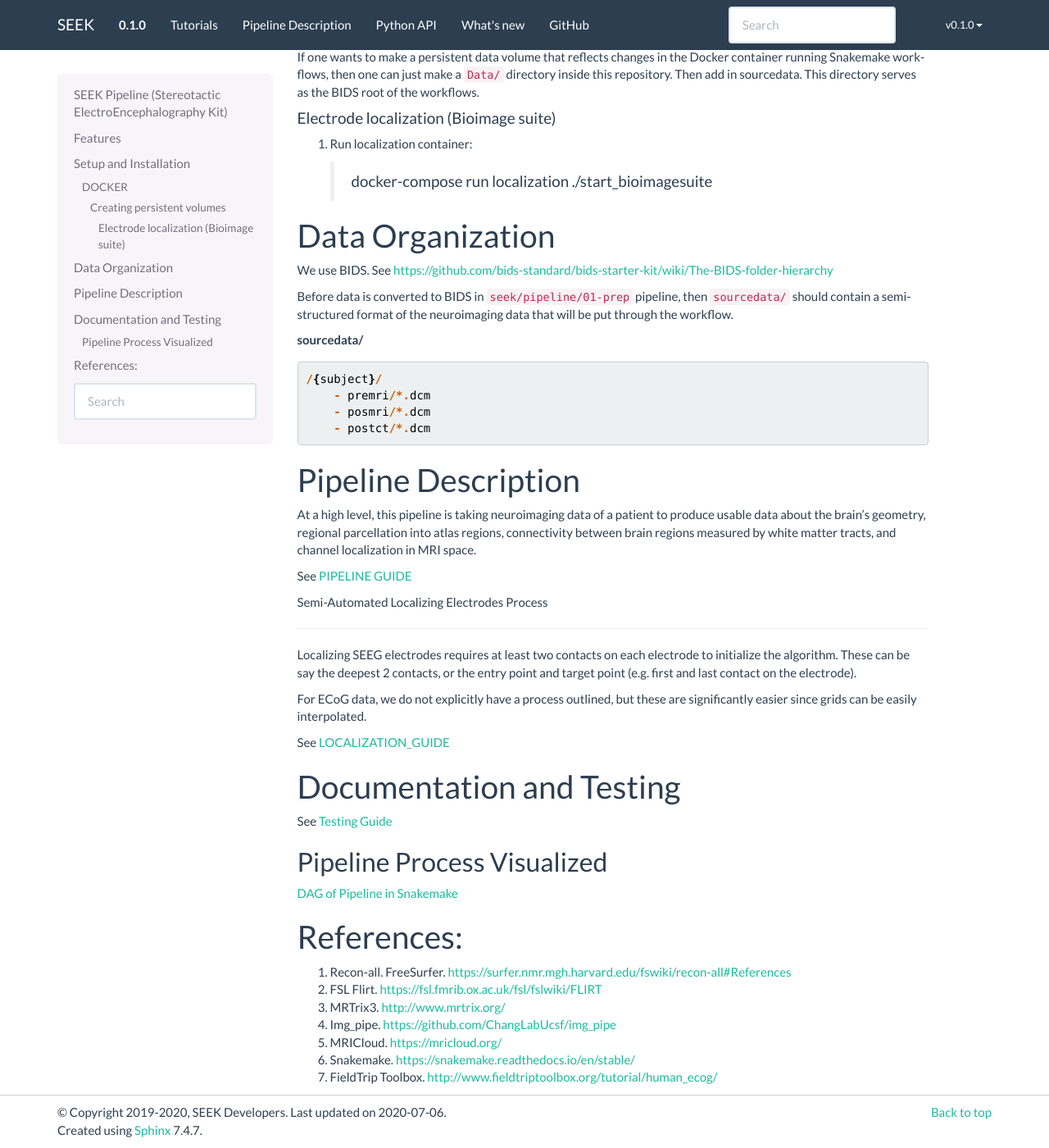
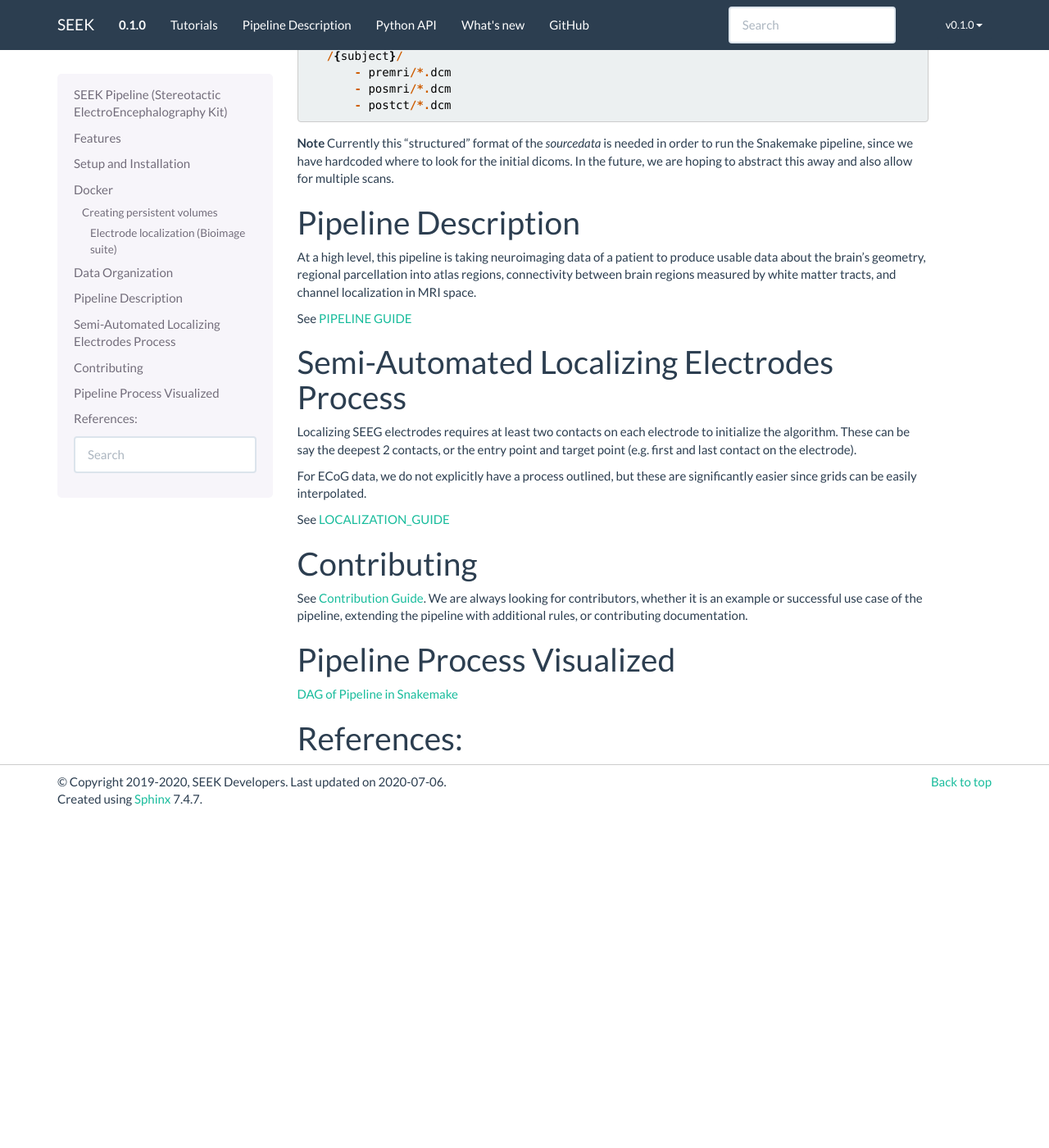
Before and after one commit to ncsl/seek, a Sphinx documentation site: the page built from doc/index.rst, in a window 1280 px wide and 1400 px high, scrolled down 1383 px. Shown: the whole window at 82% size. Built offline with Sphinx 7.4.7, drawn with Linux system fonts in a browser that asks for light colours; cross-references to code outside the pages are shown as plain code; after the commit the page ends 2379 px from its top, so only the background shows below that; some of the changed text lies outside the part shown.

Commit message:
Fixing documentation.

```diff
--- a/README.rst
+++ b/README.rst
@@ -51,40 +47,8 @@ and iEEG data (ECoG, or SEEG).
 For incorporation of DTI data, see `ndmeg <https://github.com/neurodata/ndmg>`_.
 
 
-.. raw:: html
-
-   <!-- MarkdownTOC -->
-
-
-* Features
-* Setup and Installation
-
-  * DOCKER
-
-* Creating persistent volumes
-  .. code-block::
-
-       - Reconstruction
-       - Electrode localization \(Bioimage suite\)
-
-* Data Organization
-* Pipeline Description
-* Documentation and Testing
-
-  * Pipeline Process Visualized
-
-* References:
-
-
-.. raw:: html
-
-   <!-- /MarkdownTOC -->
-
-
-
 Features
 --------
-
 
 * [ ] Add support for MRICloud running using R-script. Possibly convert to Python script.
 * [ ] Create unit and integration tests using pytest that test: pipeline in both snakemake and Python
@@ -135,14 +101,11 @@ directory serves as the BIDS root of the workflows.
 Electrode localization (Bioimage suite)
 ~~~~~~~~~~~~~~~~~~~~~~~~~~~~~~~~~~~~~~~
 
+Run localization container:
 
-#.
-   Run localization container:
-
-   ..
+.. code-block::
 
       docker-compose run localization ./start_bioimagesuite
-
 
 Data Organization
 -----------------
@@ -154,16 +117,18 @@ Before data is converted to BIDS in ``seek/pipeline/01-prep`` pipeline,
 then ``sourcedata/`` should contain a semi-structured format of the neuroimaging data that will
 be put through the workflow.
 
-**sourcedata/**
 
 .. code-block::
 
-   /{subject}/
-       - premri/*.dcm
-       - posmri/*.dcm
-       - postct/*.dcm
+    sourcedata/
+       /{subject}/
+           - premri/*.dcm
+           - posmri/*.dcm
+           - postct/*.dcm
 
-
+**Note** Currently this "structured" format of the `sourcedata` is needed in order to run the
+Snakemake pipeline, since we have hardcoded where to look for the initial dicoms. In the future,
+we are hoping to abstract this away and also allow for multiple scans.
 
 Pipeline Description
 --------------------
@@ -171,11 +136,10 @@ Pipeline Description
 At a high level, this pipeline is taking neuroimaging data of a patient to produce usable data about the brain's geometry,
 regional parcellation into atlas regions, connectivity between brain regions measured by white matter tracts, and channel localization in MRI space.
 
-See `PIPELINE GUIDE <PIPELINE_DESCRIPTION.md>`_
+See `PIPELINE GUIDE <PIPELINE_DESCRIPTION.rst>`_
 
 Semi-Automated Localizing Electrodes Process
-
-----
+--------------------------------------------
 
 Localizing SEEG electrodes requires at least two contacts on each electrode to initialize the algorithm.
 These can be say the deepest 2 contacts, or the entry point and target point (e.g. first and last contact on the electrode).
@@ -183,25 +147,27 @@ These can be say the deepest 2 contacts, or the entry point and target point (e.
 For ECoG data, we do not explicitly have a process outlined, but these are significantly easier since grids can
 be easily interpolated.
 
-See `LOCALIZATION_GUIDE <LOCALIZATION_GUIDE.md>`_
+See `LOCALIZATION_GUIDE <LOCALIZATION_GUIDE.rst>`_
 
-Documentation and Testing
--------------------------
+Contributing
+------------
 
-See `Testing Guide <TESTING_SETUP.md>`_
+See `Contribution Guide <contributing.rst>`_. We are always looking for contributors, whether it is an
+example or successful use case of the pipeline, extending the pipeline with additional rules, or
+contributing documentation.
 
 Pipeline Process Visualized
-^^^^^^^^^^^^^^^^^^^^^^^^^^^
+---------------------------
 
-`DAG of Pipeline in Snakemake <seek/neuroimg/pipeline/dag_neuroimaging_pipeline_reconstruction.pdf>`_
+`DAG of Pipeline in Snakemake <seek/pipeline/dag_neuroimaging_pipeline_reconstruction.pdf>`_
 
 References:
 -----------
 
-#. Recon-all. FreeSurfer. https://surfer.nmr.mgh.harvard.edu/fswiki/recon-all#References
-#. FSL Flirt. https://fsl.fmrib.ox.ac.uk/fsl/fslwiki/FLIRT
-#. MRTrix3. http://www.mrtrix.org/
-#. Img_pipe. https://github.com/ChangLabUcsf/img_pipe
-#. MRICloud. https://mricloud.org/
-#. Snakemake. https://snakemake.readthedocs.io/en/stable/
-#. FieldTrip Toolbox. http://www.fieldtriptoolbox.org/tutorial/human_ecog/
+.. _Gawk: https://brewinstall.org/Install-gawk-on-Mac-with-Brew/
+.. _Blender: https://www.blender.org/download/Blender2.81/blender-2.81-linux-glibc217-x86_64.tar.bz2/
+.. _Freesurfer: https://surfer.nmr.mgh.harvard.edu/fswiki/DownloadAndInstall
+.. _FSL Flirt: https://fsl.fmrib.ox.ac.uk/fsl/fslwiki/FslInstallation/
+.. _MRTrix3: https://mrtrix.readthedocs.io/en/latest/installation/linux_install.html
+.. _SPM: https://www.fil.ion.ucl.ac.uk/spm/software/spm12/
+.. _FieldTripToolbox: http://www.fieldtriptoolbox.org/download/
```
Also changed, not shown: other parts of README.rst (+8 -10 lines), doc/INSTALLATION.rst (+25 -6 lines), doc/extra_docs/INSTALLATION.md (deleted, +0 -169 lines), tutorials/README.rst.
